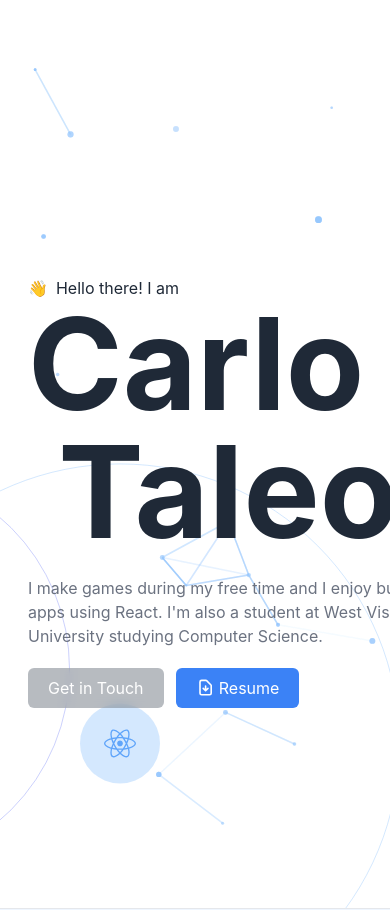
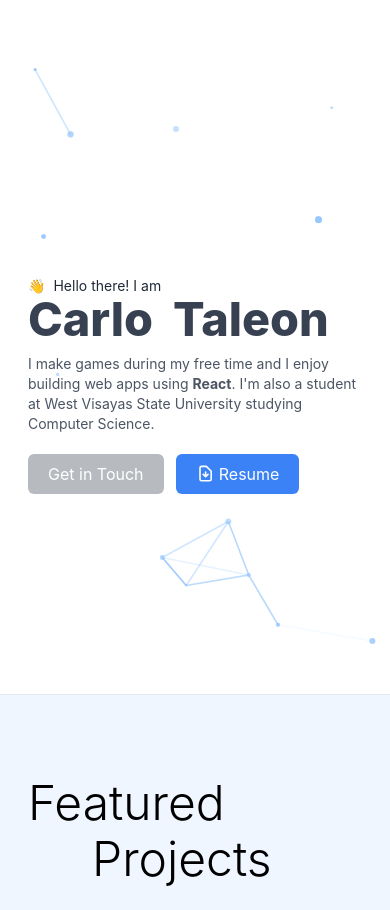
Before and after one commit to Blankeos/next-portfolio, a Next.js app: page / in a window 390 px wide. Shown: the top 910 px of the page. Built offline with nearby package versions, Linux system fonts and the light colour scheme; grey boxes are pictures that could not be loaded.

Commit message:
Hero is not responsive

```diff
--- a/src/components/sections/Hero.tsx
+++ b/src/components/sections/Hero.tsx
@@ -36,11 +36,11 @@ const Hero: React.FC<HeroProps> = ({ sectionRef }) => {
         </div>
       </div>
       <Container className="relative" maxWidth="8xl">
-        <div className="flex">
+        <div className="flex md:flex-row flex-col-reverse">
           <div className="flex flex-col py-40 flex-grow space-y-5">
             <div>
               <motion.div
-                className="relative z-10 text-gray-800"
+                className="relative z-10 text-gray-800 text-sm md:text-base"
                 initial={{ y: 15, opacity: 0 }}
                 animate={{ y: 0, opacity: 1 }}
                 transition={{ delay: 0.5, ease: "easeOut", duration: 0.5 }}
@@ -59,36 +59,11 @@ const Hero: React.FC<HeroProps> = ({ sectionRef }) => {
                   <div>Hello there! I am</div>
                 </span>
               </motion.div>
-              <h1 className="font-bold text-9xl text-gray-800 relative z-10">
-                <span className="flex flex-wrap">
-                  <span className="overflow-hidden">
-                    <motion.div
-                      initial={{ y: 250 }}
-                      animate={{ y: 0 }}
-                      transition={{ duration: 0.75, delay: 1, ease: "circOut" }}
-                    >
-                      Carlo
-                    </motion.div>
-                  </span>
-                  <span className="overflow-hidden">
-                    <motion.div
-                      initial={{ y: 250 }}
-                      animate={{ y: 0 }}
-                      transition={{
-                        duration: 1,
-                        delay: 1.2,
-                        ease: "circOut",
-                      }}
-                    >
-                      &nbsp;Taleon
-                    </motion.div>
-                  </span>
-                </span>
-              </h1>
-              <p className="mt-5 max-w-md text-gray-500 relative z-10">
+              <HeroHeading />
+              <p className="mt-1 max-w-sm lg:max-w-md text-gray-600 relative z-10 text-sm md:text-base">
                 I make games during my free time and I enjoy building web apps
-                using React. I&apos;m also a student at West Visayas State
-                University studying Computer Science.
+                using <b>React</b>. I&apos;m also a student at West Visayas
+                State University studying Computer Science.
               </p>
             </div>
             <div className="flex space-x-3">
@@ -125,6 +100,7 @@ const Hero: React.FC<HeroProps> = ({ sectionRef }) => {
           variants={getContainerVariants(0.4, 3.5)}
           initial="hidden"
           animate="visible"
+          className="md:block hidden"
         >
           <FloatingCircle
             style={{ right: "50rem", top: "5rem" }}
@@ -156,4 +132,38 @@ const Hero: React.FC<HeroProps> = ({ sectionRef }) => {
   );
 };
 
+const HeroHeading: React.FC = () => {
+  return (
+    <h1 className="hero-text font-extrabold lg:text-9xl text-gray-700 relative z-10 leading-none">
+      <span className="overflow-hidden inline-block">
+        <motion.span
+          initial={{ y: 250 }}
+          animate={{ y: 0 }}
+          transition={{
+            duration: 0.75,
+            delay: 1,
+            ease: "circOut",
+          }}
+          className="block"
+        >
+          Carlo
+        </motion.span>
+      </span>
+      <span className="overflow-hidden inline-block pl-5 md:pl-10">
+        <motion.span
+          initial={{ y: 250 }}
+          animate={{ y: 0 }}
+          transition={{
+            duration: 1,
+            delay: 1.2,
+            ease: "circOut",
+          }}
+          className="block"
+        >
+          Taleon
+        </motion.span>
+      </span>
+    </h1>
+  );
+};
 export default Hero;
```
